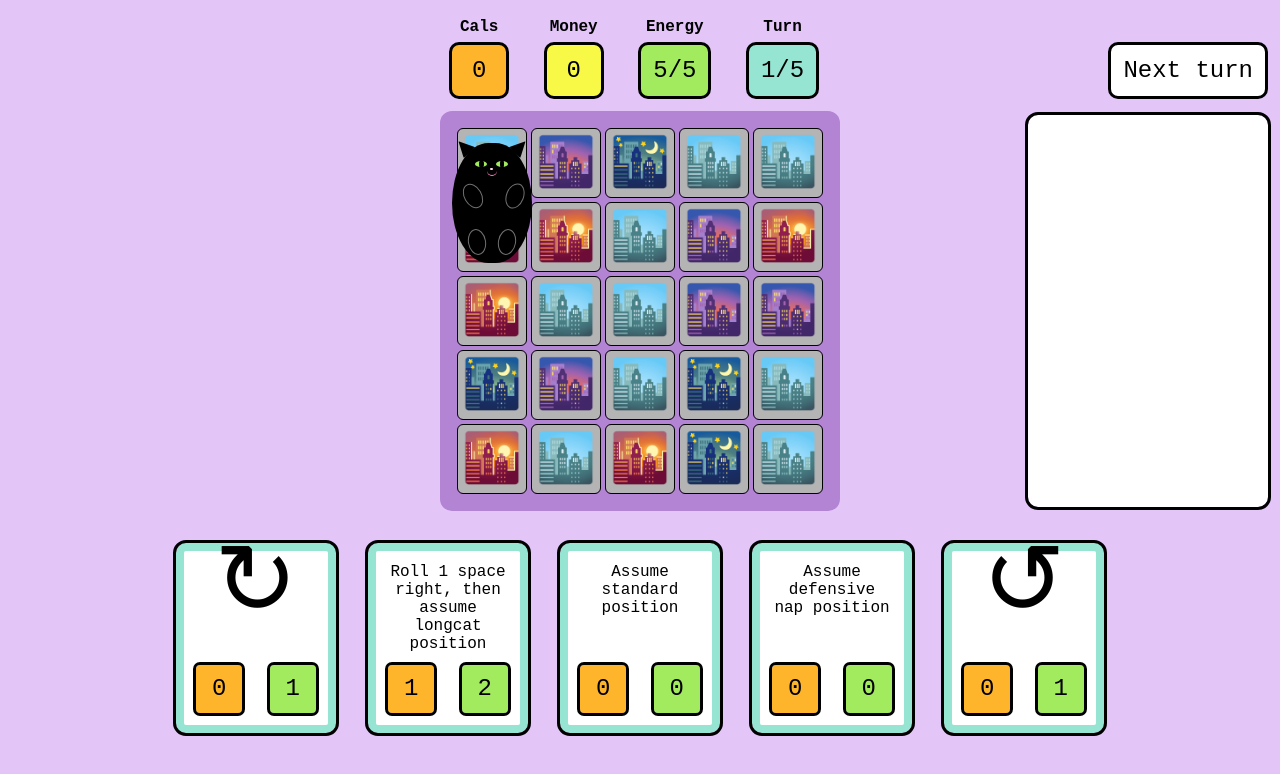
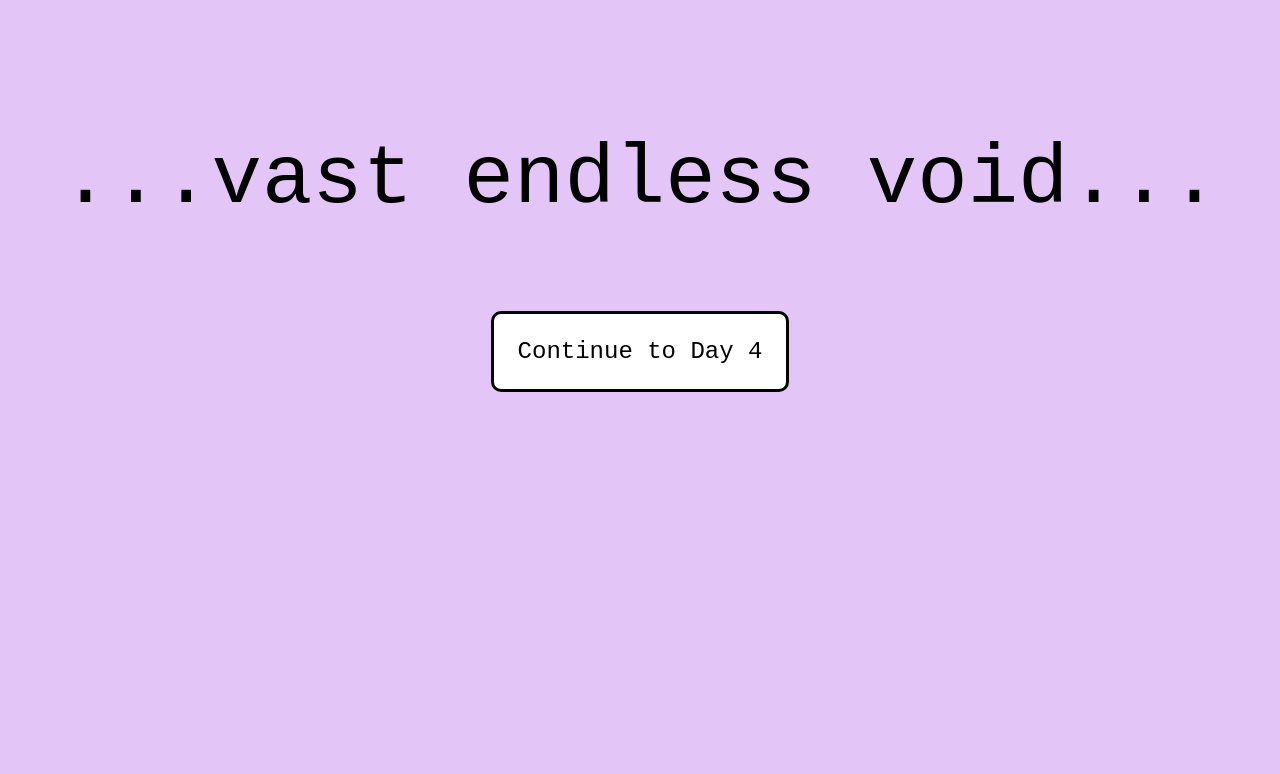
Before and after one commit to bbaustin/void-cat, a website built with Vite: page index.html in a window 1280 px wide. Built offline with nearby package versions, Linux system fonts and the light colour scheme.

Commit message:
Putting stuff on intermission screen

```diff
--- a/index.html
+++ b/index.html
@@ -59,7 +59,6 @@
           </div>
           <div class="drama"></div>
         </div>
-
         <div id="card-and-rotator-holder">
           <button class="card arrow left">
             <div>↻</div>
@@ -80,7 +79,10 @@
       </section>
 
       <!-- INTERMISSION SCREEN! -->
-      <section id="screen-intermission"></section>
+      <section id="screen-intermission">
+        <p id="intermission-text"></p>
+        <button id="intermission-button"></button>
+      </section>
     </main>
     <script
       type="module"
--- a/src/gameState.ts
+++ b/src/gameState.ts
@@ -8,7 +8,6 @@ type GameStateType = {
   currentTurn: number;
   currentStage: number;
   currentScreen: ScreenId;
-  isAttackHappening: boolean;
 };
 
 export const GAME_STATE_OF_TRUTH: GameStateType = {
@@ -18,8 +17,7 @@ export const GAME_STATE_OF_TRUTH: GameStateType = {
   energyMax: 5,
   currentTurn: 1,
   currentStage: 3,
-  currentScreen: 'screen-game',
-  isAttackHappening: false,
+  currentScreen: 'screen-intermission',
 };
 
 export function setGameState<K extends keyof GameStateType>(
--- a/src/main.ts
+++ b/src/main.ts
@@ -9,6 +9,7 @@ import {
   updateNextButtonViaGoingToIntermission,
 } from './nextButton';
 import { GAME_STATE_OF_TRUTH } from './gameState';
+import { updateTextAndButtonText } from './stageIntermission';
 
 export let DOM_CAT = createDOMCat();
 
@@ -54,9 +55,15 @@ export function initGame({ gridSize, terrain }: Stage) {
   showScreen('screen-game');
 }
 
-export function initIntermission() {
+export function initIntermission(currentStage: number) {
   showScreen('screen-intermission');
+
+  updateTextAndButtonText(currentStage);
+
+  // TODO: Might not want this?
   updateNextButtonViaGoingToIntermission();
 }
 
-initGame(STAGES[GAME_STATE_OF_TRUTH.currentStage]);
+// initGame(STAGES[GAME_STATE_OF_TRUTH.currentStage]);
+
+initIntermission(GAME_STATE_OF_TRUTH.currentStage);
--- /dev/null
+++ b/src/stageIntermission.ts
@@ -0,0 +1,52 @@
+type Intermission = {
+  text: string;
+  buttonText: string;
+  isButtonDisabled?: boolean;
+};
+
+// Last turn of NextButton should +1 the stage and switch screens
+// Intermission button should just switch screens
+
+export const STAGE_INTERMISSION: Intermission[] = [
+  {
+    text: 'VOID Cat',
+    buttonText: 'Start',
+  },
+  {
+    text: 'Nice job!',
+    buttonText: 'Continue to Day 2',
+  },
+  {
+    text: "Don't give up!",
+    buttonText: 'Continue to Day 3',
+  },
+  {
+    text: '...vast endless void...',
+    buttonText: 'Continue to Day 4',
+  },
+  {
+    text: 'soon...',
+    buttonText: 'Continue to last day',
+  },
+  {
+    text: 'END',
+    buttonText: 'thank you for playing',
+    isButtonDisabled: true,
+  },
+];
+
+export function updateTextAndButtonText(currentStage: number) {
+  const p = document.querySelector('#intermission-text');
+  const button: HTMLButtonElement | null = document.querySelector(
+    '#intermission-button'
+  );
+
+  if (!p || !button) return;
+
+  const { text, buttonText, isButtonDisabled } =
+    STAGE_INTERMISSION[currentStage];
+
+  p.innerHTML = text;
+  button.innerHTML = buttonText;
+  button.disabled = !!isButtonDisabled;
+}
--- a/src/style.css
+++ b/src/style.css
@@ -87,7 +87,8 @@ button:disabled {
 /**********************
 SCREENS
 **********************/
-#screen-game {
+#screen-game,
+#screen-intermission {
   display: flex;
   align-items: center;
   justify-content: center;
@@ -95,39 +96,17 @@ SCREENS
 }
 
 #screen-intermission {
-  display: flex;
+  text-align: center;
+  margin: 0;
+  padding: 36px 48px;
 }
 
-.left-side-button-list {
-  width: 25%;
-  padding: 24px;
-  height: 100%;
+#intermission-text {
+  font-size: 84px;
 }
 
-.left-side-button-list button {
-  padding: 12px;
-  margin-bottom: 36px;
-  width: 100%;
-  min-height: 86px;
-}
-
-.left-side-button-list button.active {
-  background: var(--green);
-}
-
-#mini-screen {
-  width: 75%;
-  display: flex;
-  padding: 26px 0px 0px 24px;
-}
-
-/**********************
-MINI SCREENS
-**********************/
-#view-all {
-  display: grid;
-  grid-template-columns: 1fr 1fr 1fr; /* 2 equal-width columns */
-  gap: 24px;
+#intermission-button {
+  padding: 24px;
 }
 
 /**********************
@@ -306,7 +285,7 @@ GRID
 }
 
 .street {
-  background: var(--grey);
+  background: var(--grey-dark);
 }
 
 .space {
@@ -538,15 +517,6 @@ CARD & ROTATE BUTTONS
   outline-width: 10px;
 }
 
-/* IDK THESE */
-.card.level2 {
-  background: lightyellow;
-}
-
-.card.level3 {
-  background: lightsalmon;
-}
-
 .stats {
   display: flex;
   width: 100%;
```
